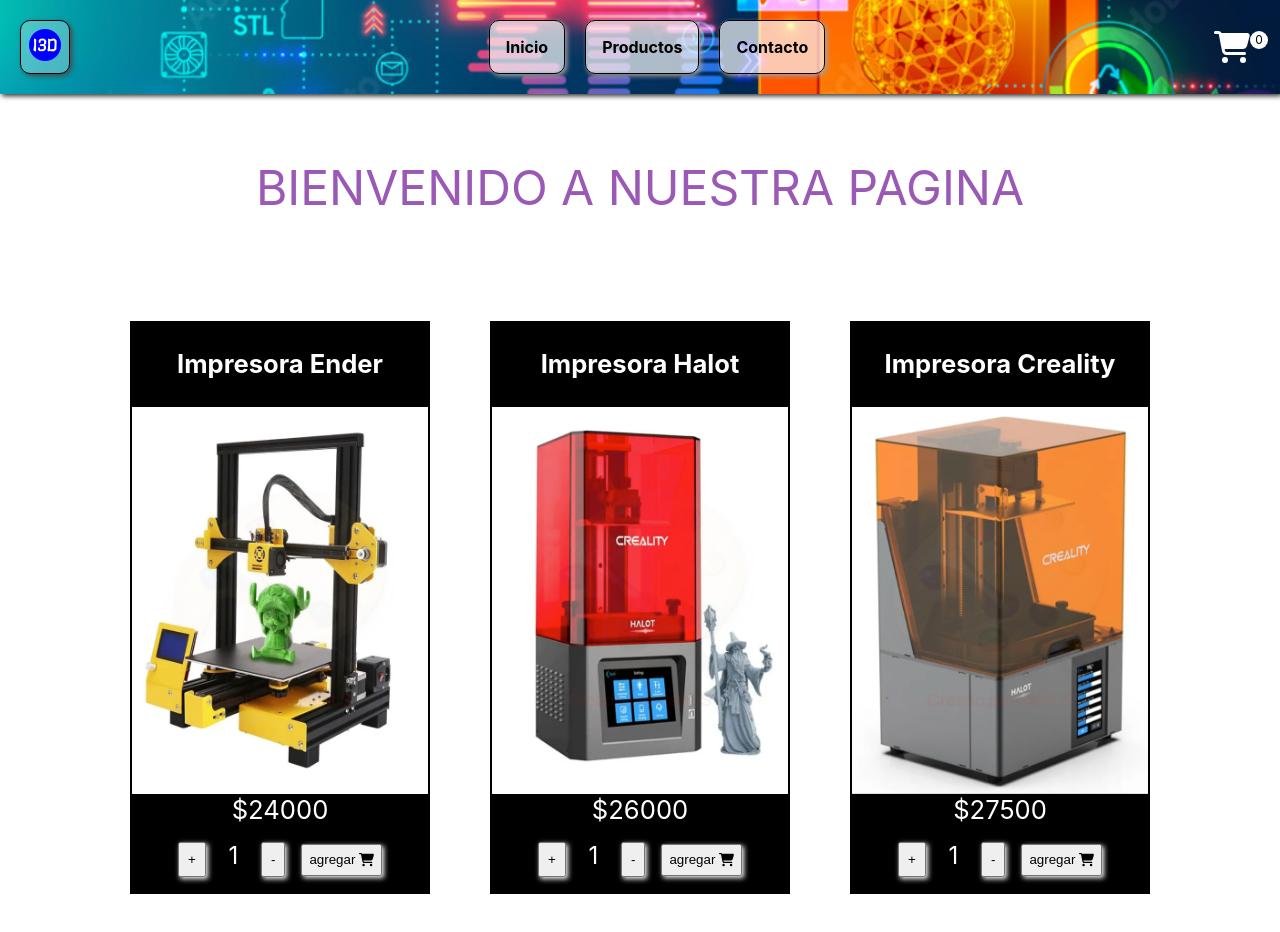
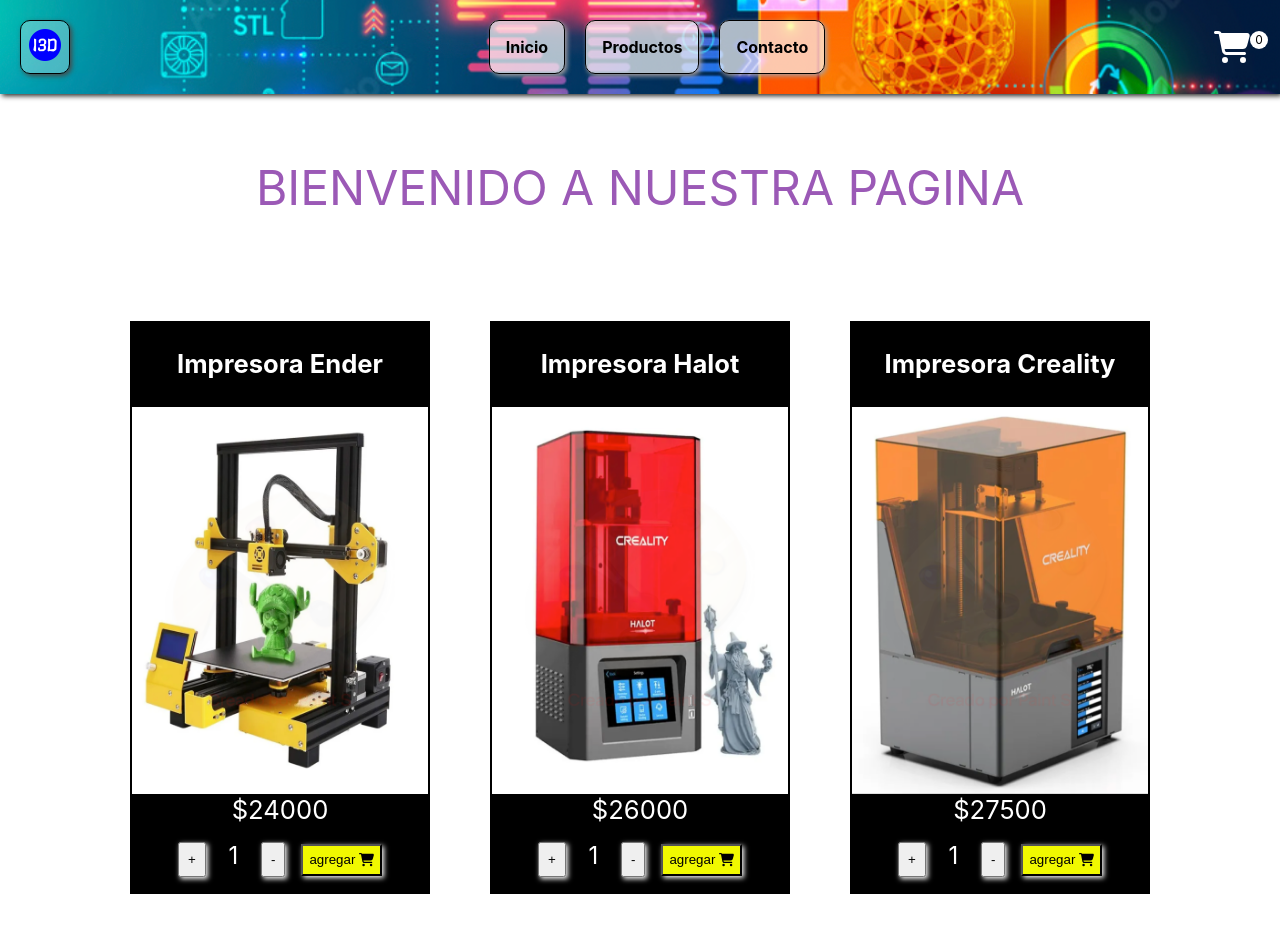
Before and after one commit to sebascardozo/appimagine3D, a React (Create React App) app: page / in a window 1280 px wide. Built offline with nearby package versions, Linux system fonts and the light colour scheme.

Commit message:
agregando estilos

```diff
--- a/src/components/styles/ItemCounter.css
+++ b/src/components/styles/ItemCounter.css
@@ -4,6 +4,7 @@
  margin-left:1rem;
  justify-content:center;
  box-shadow: 2px 2px 5px rgb(249, 249, 249);
+ background-color: #f1f900;
 
 
 }
```
